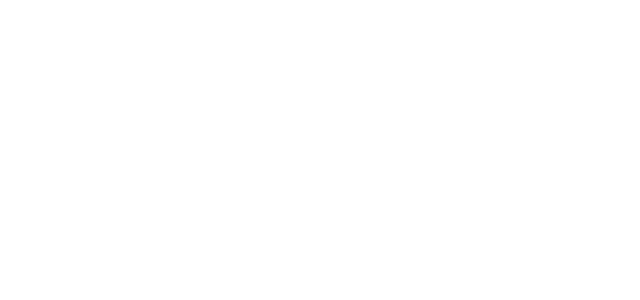
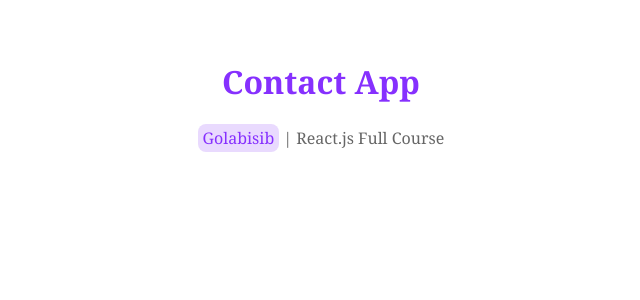
Before and after one commit to golabisib/ContactApp, a React (Vite) app in the folder ContactApp/: page / in a window 1280 px wide. Shown: the top 300 px of the page, without its empty margins (319-959 px from the left). Built offline with nearby package versions, Linux system fonts and the light colour scheme.

Commit message:
The Header Part is added in Header.jsx file in component folder and styles in Header.module.css file

```diff
--- a/ContactApp/src/App.jsx
+++ b/ContactApp/src/App.jsx
@@ -1,10 +1,11 @@
+import Header from "./components/Header"
 
 function App() {
 
 
   return (
     <>
-
+    <Header />
     </>
   )
 }
--- /dev/null
+++ b/ContactApp/src/components/Header.jsx
@@ -0,0 +1,14 @@
+import styles from "./header.module.css"
+
+function Header() {
+  return (
+    <div className={styles.container}>
+        <h1>Contact App</h1>
+        <p>
+            <a href="https://github.com/golabisib">Golabisib</a> | React.js Full Course
+        </p>
+    </div>
+  )
+}
+
+export default Header
--- /dev/null
+++ b/ContactApp/src/components/Header.module.css
@@ -0,0 +1,32 @@
+.container {
+    margin: 3rem 0;
+    text-align: center;
+}
+.container h1{
+    color: #8630fe;
+    margin-bottom: 1.25rem;
+}
+.container p {
+    color: rgb(102, 102, 102);
+}
+.container a {
+    text-decoration: none;
+    color: #8630fe;
+    background-color: #e9dafe;
+    padding: 0.2rem 0.3rem;
+    border-radius: 0.5rem ;
+    -webkit-border-radius: 0.5rem ;
+    -moz-border-radius: 0.5rem ;
+    -ms-border-radius: 0.5rem ;
+    -o-border-radius: 0.5rem ;
+    transition: 0.2s all ease-in-out;
+    -webkit-transition: 0.2s all ease-in-out;
+    -moz-transition: 0.2s all ease-in-out;
+    -ms-transition: 0.2s all ease-in-out;
+    -o-transition: 0.2s all ease-in-out;
+}
+.container a:hover {
+    color: #e9dafe;
+    background-color: #8630fe;
+
+}
--- a/ContactApp/src/global.css
+++ b/ContactApp/src/global.css
@@ -1,5 +1,16 @@
+:root {
+    font-family: Georgia, 'Times New Roman', Times, serif;
+    line-height: 1.5;
+
+}
 *{
     padding: 0;
     margin: 0;
     box-sizing: border-box;
 }
+body{
+    margin: auto;
+    max-width: 1000px;
+    min-height: 100vh;
+    padding: 10px;
+}
```
